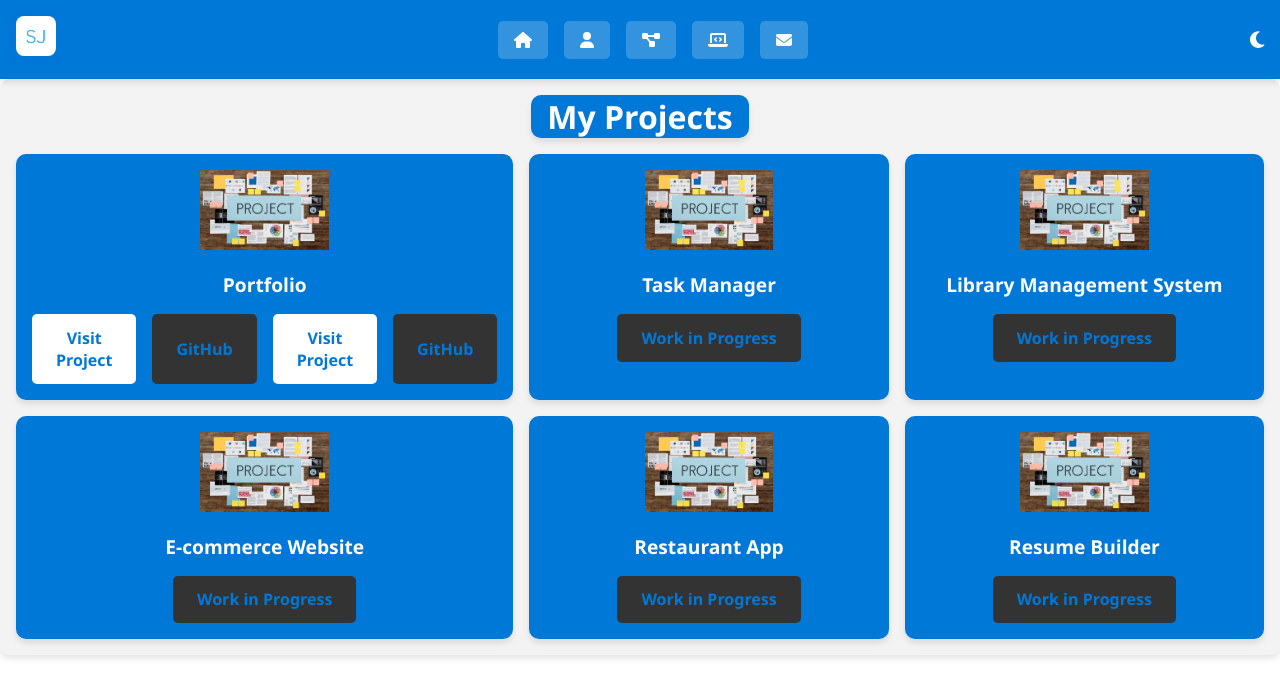
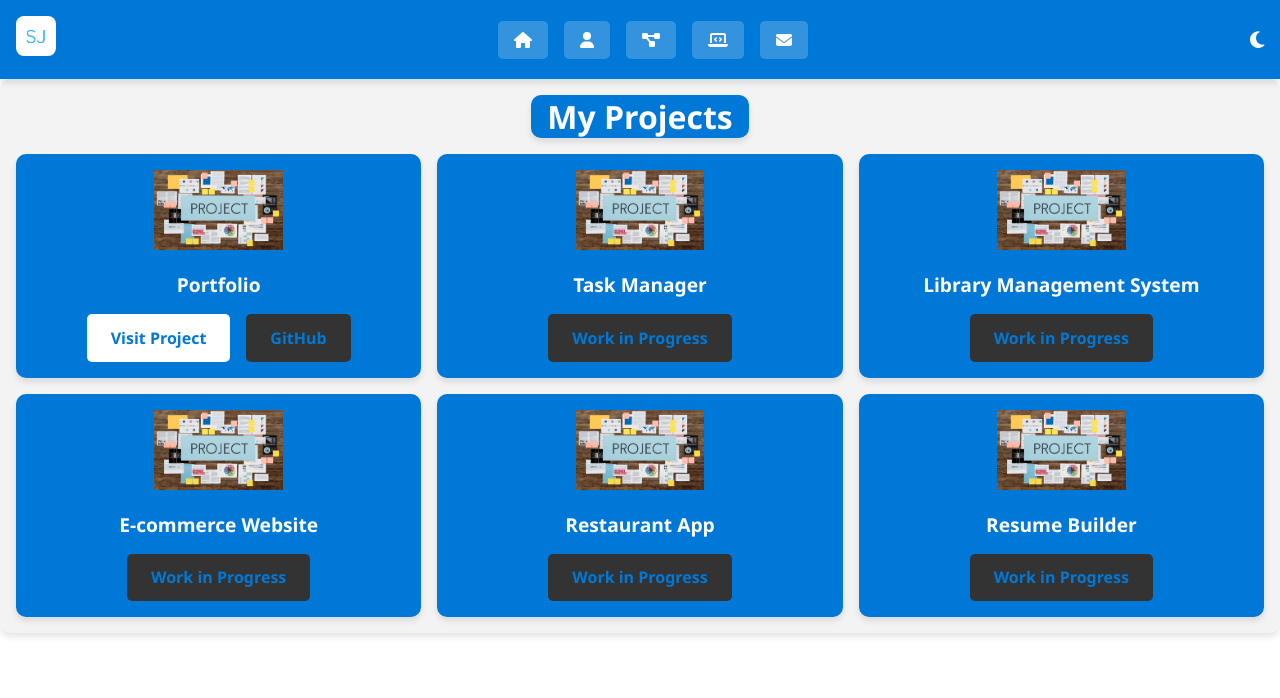
Before and after one commit to ShivamJ39/Portfolio, an Angular app: page /project in a window 1280 px wide. Shown: the top 698 px of the page. Built offline with nearby package versions, Linux system fonts and the light colour scheme.

Commit message:
Update project.component.html

```diff
--- a/src/app/project/project.component.html
+++ b/src/app/project/project.component.html
@@ -14,10 +14,7 @@
           <a [href]="project.link" target="_blank" class="project-btn">Visit Project</a>
           <a *ngIf="project.github" [href]="project.github" target="_blank" class="github-btn">GitHub</a>
         </div>
-         <div class="buttons" *ngIf="i === 0">
-          <a [href]="project.link" target="_blank" class="project-btn">Visit Project</a>
-          <a *ngIf="project.github" [href]="project.github" target="_blank" class="github-btn">GitHub</a>
-        </div>
+
         <!-- Show "Work in Progress" for other projects -->
         <div *ngIf="i !== 0" class="work-in-progress">
           <span>Work in Progress</span>
```
